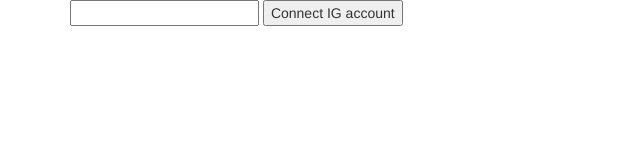
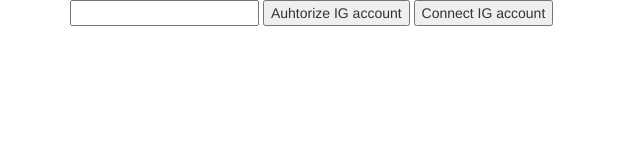
Before and after one commit to BrianGearty/igApp, a website: page public/index.html in a window 1280 px wide. Shown: the whole page, without its empty margins (0-640 px from the left). Drawn offline with nearby package versions, Linux system fonts and the light colour scheme.

Commit message:
auth ig btn added

```diff
--- a/public/index.html
+++ b/public/index.html
@@ -11,6 +11,7 @@
 
     <div class="container">
         <input id="username" type='text' />
+        <button id="authBtn">Auhtorize IG account</button>
         <button id="connectBtn">Connect IG account</button>
         <div class="instagramFeed"></div>
     </div>
```
